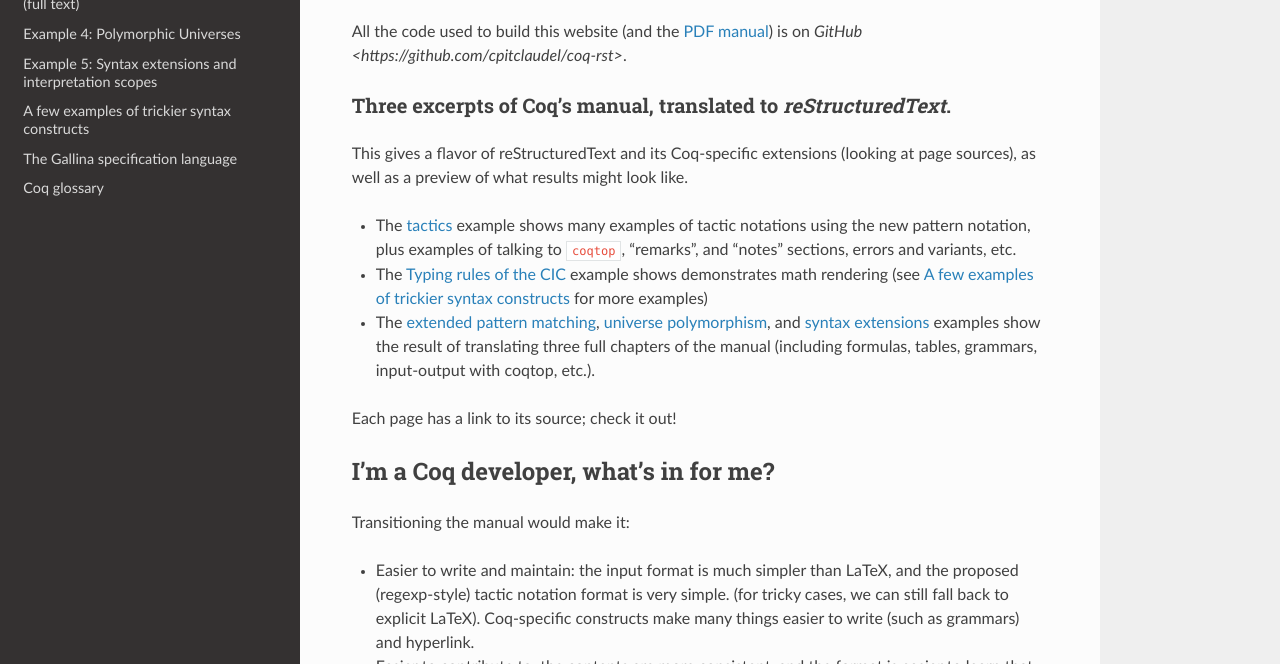
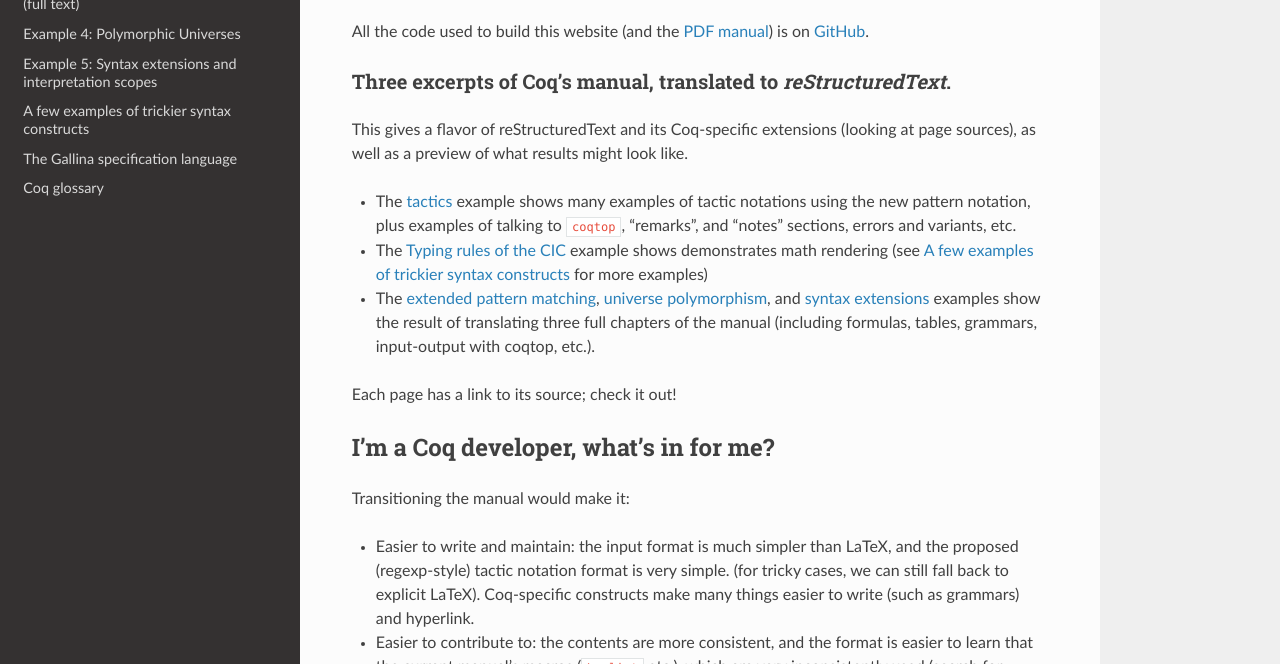
Before and after one commit to cpitclaudel/coq-rst, a Sphinx documentation site: the page built from sphinx/index.rst, in a window 1280 px wide and 900 px high, scrolled down 2018 px, cut to the strip 236-900 px from the top of the window. Built offline with Sphinx 7.4.7 and the Read the Docs theme 2.0.0, drawn with Linux system fonts in a browser that asks for light colours; cross-references to code outside the pages are shown as plain code.

Commit message:
Fix a typo

```diff
--- a/sphinx/index.rst
+++ b/sphinx/index.rst
@@ -86,7 +86,7 @@ This includes:
 
 All the code used to build this website (and the `PDF manual
 <http://web.mit.edu/cpitcla/www/coq-rst/Coq85.pdf>`_) is on `GitHub
-<https://github.com/cpitclaudel/coq-rst>`.
+<https://github.com/cpitclaudel/coq-rst>`_.
 
 Three excerpts of Coq's manual, translated to *reStructuredText*.
 -----------------------------------------------------------------
```
